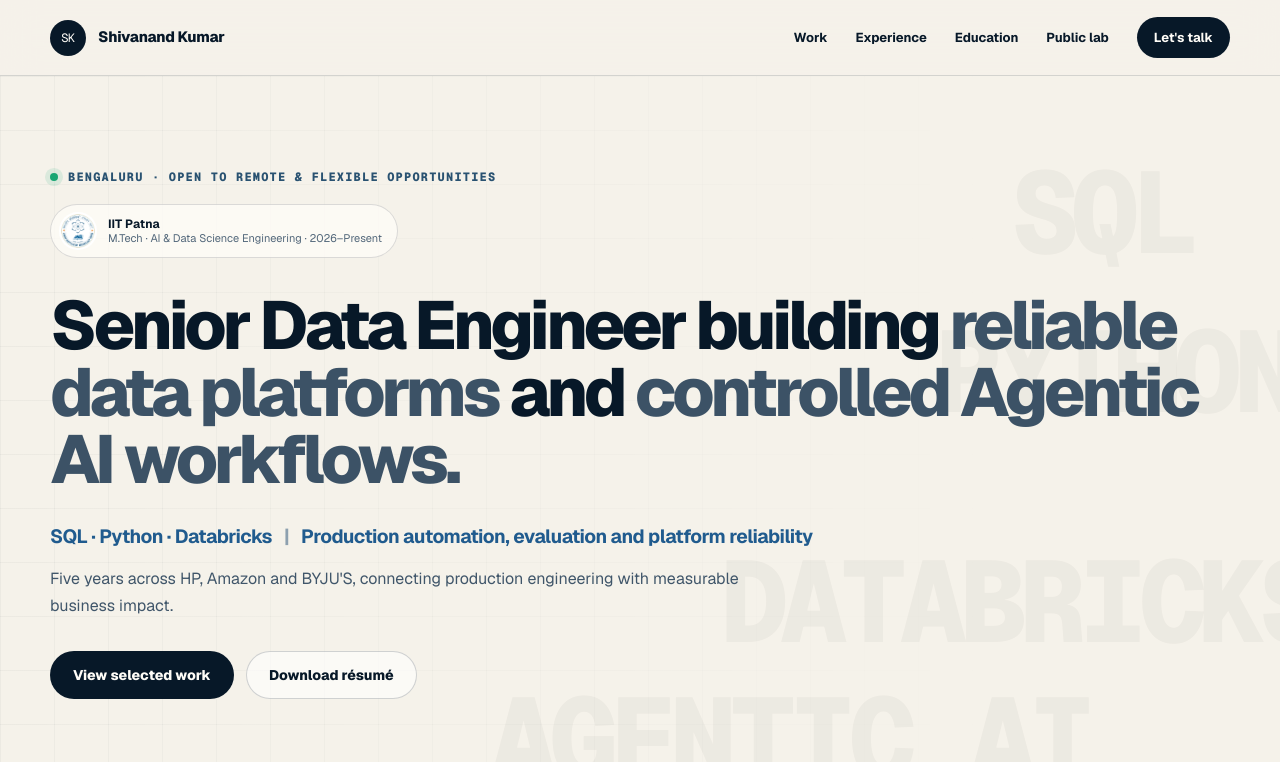
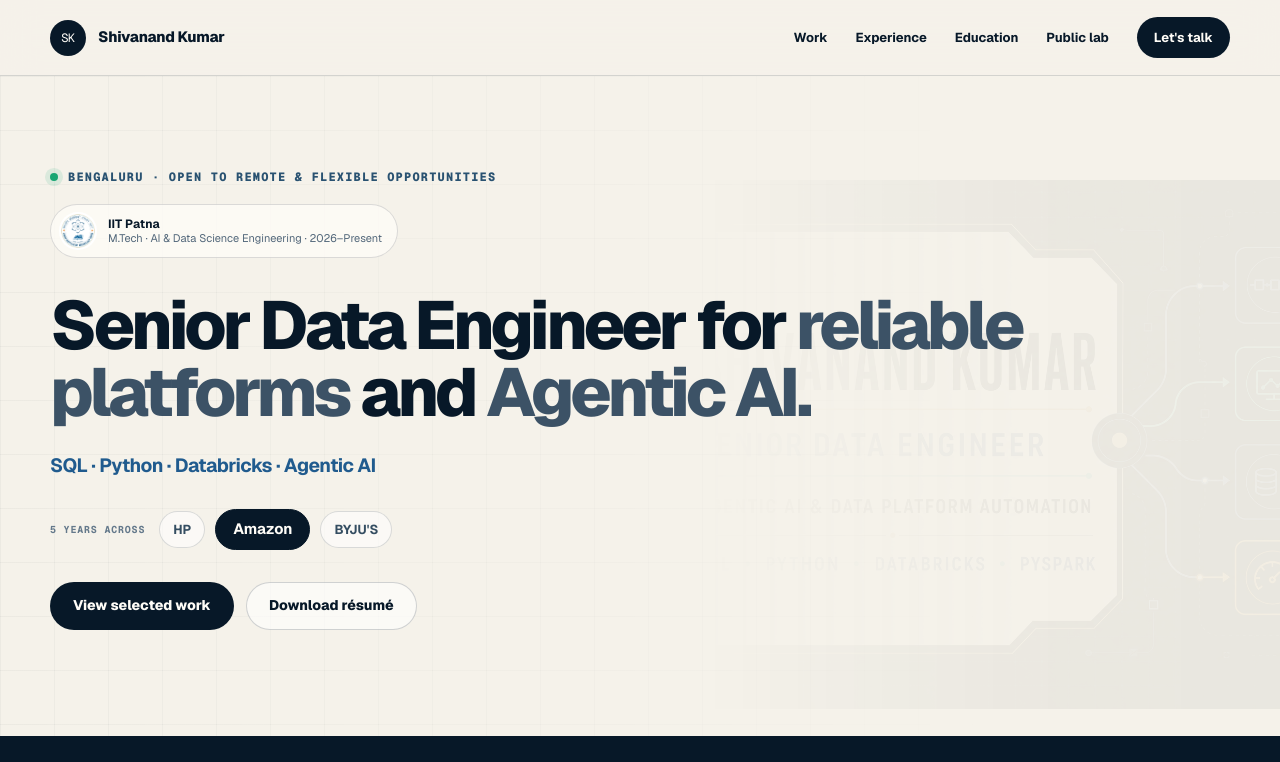
Before and after one commit to omni-shiva/shivanand-portfolio, a Next.js app: page / in a window 1280 px wide. Shown: the top 762 px of the page. Built offline with nearby package versions, Linux system fonts and the light colour scheme.

Commit message:
Simplify hero and strengthen career proof

```diff
--- a/app/globals.css
+++ b/app/globals.css
@@ -1279,8 +1279,8 @@ footer {
 /* Mature portfolio hierarchy */
 .mature-hero {
   display: block;
-  min-height: 720px;
-  padding-bottom: 96px;
+  min-height: 660px;
+  padding-bottom: 86px;
   padding-top: 92px;
 }
 
@@ -1340,7 +1340,7 @@ footer {
   font-size: clamp(50px, 5.3vw, 82px);
   letter-spacing: -0.058em;
   line-height: 0.99;
-  max-width: 1220px;
+  max-width: 980px;
 }
 
 .mature-hero h1 span {
@@ -1351,7 +1351,7 @@ footer {
 .mature-hero .hero-role {
   color: #205b8e;
   font-size: clamp(16px, 1.5vw, 20px);
-  margin-top: 30px;
+  margin-top: 26px;
 }
 
 .mature-hero .hero-role span {
@@ -1363,6 +1363,55 @@ footer {
   font-size: 16px;
   margin-top: 14px;
   max-width: 720px;
+}
+
+.hero-poster-watermark {
+  filter: saturate(0.55) contrast(0.9);
+  mask-image: linear-gradient(to right, transparent 4%, rgba(0, 0, 0, 0.78) 45%, black);
+  max-width: none;
+  opacity: 0.055;
+  pointer-events: none;
+  position: absolute;
+  right: -170px;
+  top: 104px;
+  width: min(900px, 62vw);
+  z-index: 0;
+}
+
+.hero-career-proof {
+  align-items: center;
+  display: flex;
+  flex-wrap: wrap;
+  gap: 10px;
+  margin-top: 28px;
+}
+
+.hero-career-proof > span {
+  color: #64798b;
+  font-family: var(--font-geist-mono), monospace;
+  font-size: 10px;
+  font-weight: 700;
+  letter-spacing: 0.08em;
+  margin-right: 4px;
+  text-transform: uppercase;
+}
+
+.hero-career-proof strong {
+  background: rgba(255, 255, 255, 0.55);
+  border: 1px solid rgba(7, 24, 40, 0.14);
+  border-radius: 999px;
+  color: #344d61;
+  font-size: 13px;
+  padding: 8px 13px;
+}
+
+.hero-career-proof .amazon-proof {
+  background: var(--ink);
+  border-color: var(--ink);
+  color: var(--white);
+  font-size: 15px;
+  padding-left: 17px;
+  padding-right: 17px;
 }
 
 .hero-backdrop-words {
@@ -1692,6 +1741,18 @@ footer {
     opacity: 0.72;
   }
 
+  .hero-poster-watermark {
+    opacity: 0.035;
+    right: -230px;
+    top: 180px;
+    width: 720px;
+  }
+
+  .hero-career-proof > span {
+    flex-basis: 100%;
+    margin-bottom: 2px;
+  }
+
   .featured-case-grid {
     grid-template-columns: 1fr;
   }
--- a/app/page.tsx
+++ b/app/page.tsx
@@ -141,12 +141,7 @@ export default function Home() {
 
       <section className="hero mature-hero" id="top">
         <div className="hero-grid" aria-hidden="true" />
-        <div className="hero-backdrop-words" aria-hidden="true">
-          <span>SQL</span>
-          <span>PYTHON</span>
-          <span>DATABRICKS</span>
-          <span>AGENTIC AI</span>
-        </div>
+        <img className="hero-poster-watermark" src="/og.png" alt="" aria-hidden="true" />
 
         <div className="hero-content">
           <p className="eyebrow">
@@ -169,18 +164,20 @@ export default function Home() {
           </a>
 
           <h1>
-            Senior Data Engineer building <span>reliable data platforms</span> and{" "}
-            <span>controlled Agentic AI workflows.</span>
+            Senior Data Engineer for <span>reliable platforms</span> and{" "}
+            <span>Agentic AI.</span>
           </h1>
 
           <p className="hero-role">
-            SQL · Python · Databricks <span>|</span> Production automation, evaluation and platform reliability
+            SQL · Python · Databricks · Agentic AI
           </p>
 
-          <p className="hero-copy">
-            Five years across HP, Amazon and BYJU&apos;S, connecting production engineering with
-            measurable business impact.
-          </p>
+          <div className="hero-career-proof" aria-label="Five years of experience across HP, Amazon and BYJU'S">
+            <span>5 years across</span>
+            <strong>HP</strong>
+            <strong className="amazon-proof">Amazon</strong>
+            <strong>BYJU&apos;S</strong>
+          </div>
 
           <div className="hero-actions">
             <a className="button button-primary" href="#work">
```
Also changed, not shown: 1 other file (tests, documents, lock files or other folders).
